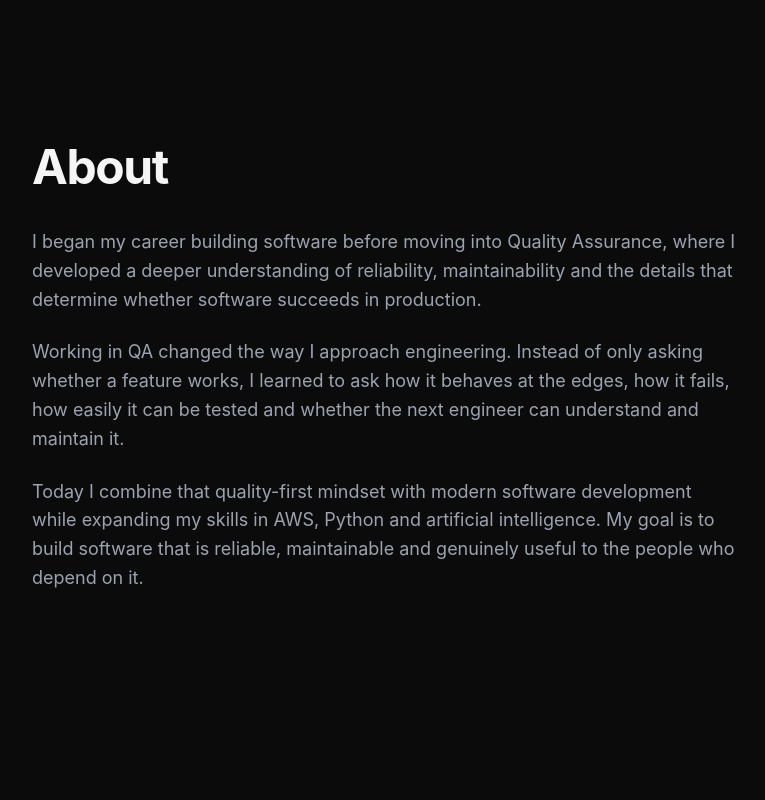
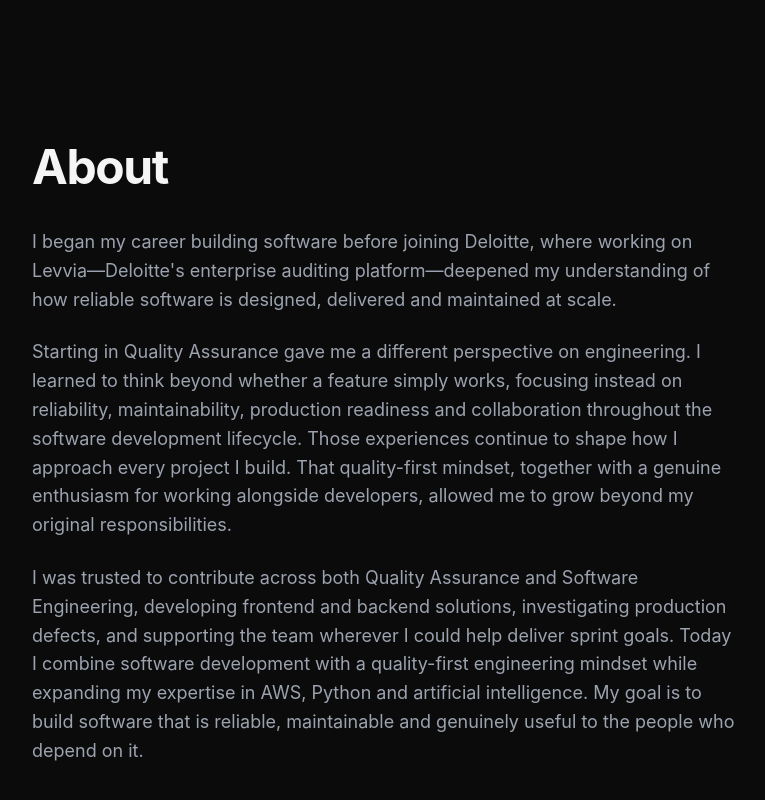
Before and after one commit to arbaaz-77/arbaaz-sumar-portfolio, a React (Vite) app: page / in a window 1280 px wide. Shown: the part 3508-4308 px from the top of the page, without its empty margins (64-829 px from the left). Before the commit the page ends 4229 px from the top, so only its background shows below. Built offline with nearby package versions, Linux system fonts and the light colour scheme.

Commit message:
chore: refine about section narrative (#24)

```diff
--- a/src/features/about/About.tsx
+++ b/src/features/about/About.tsx
@@ -14,25 +14,33 @@ export function About() {
             <Heading level={2}>About</Heading>
 
             <p className="about__paragraph">
-              I began my career building software before moving into Quality
-              Assurance, where I developed a deeper understanding of
-              reliability, maintainability and the details that determine
-              whether software succeeds in production.
+              I began my career building software before joining Deloitte, where
+              working on Levvia—Deloitte's enterprise auditing platform—deepened
+              my understanding of how reliable software is designed, delivered
+              and maintained at scale.
             </p>
 
             <p className="about__paragraph">
-              Working in QA changed the way I approach engineering. Instead of
-              only asking whether a feature works, I learned to ask how it
-              behaves at the edges, how it fails, how easily it can be tested
-              and whether the next engineer can understand and maintain it.
+              Starting in Quality Assurance gave me a different perspective on
+              engineering. I learned to think beyond whether a feature simply
+              works, focusing instead on reliability, maintainability,
+              production readiness and collaboration throughout the software
+              development lifecycle. Those experiences continue to shape how I
+              approach every project I build. That quality-first mindset,
+              together with a genuine enthusiasm for working alongside
+              developers, allowed me to grow beyond my original
+              responsibilities.
             </p>
 
             <p className="about__paragraph">
-              Today I combine that quality-first mindset with modern software
-              development while expanding my skills in AWS, Python and
-              artificial intelligence. My goal is to build software that is
-              reliable, maintainable and genuinely useful to the people who
-              depend on it.
+              I was trusted to contribute across both Quality Assurance and
+              Software Engineering, developing frontend and backend solutions,
+              investigating production defects, and supporting the team wherever
+              I could help deliver sprint goals. Today I combine software
+              development with a quality-first engineering mindset while
+              expanding my expertise in AWS, Python and artificial intelligence.
+              My goal is to build software that is reliable, maintainable and
+              genuinely useful to the people who depend on it.
             </p>
           </article>
         </Stack>
```
